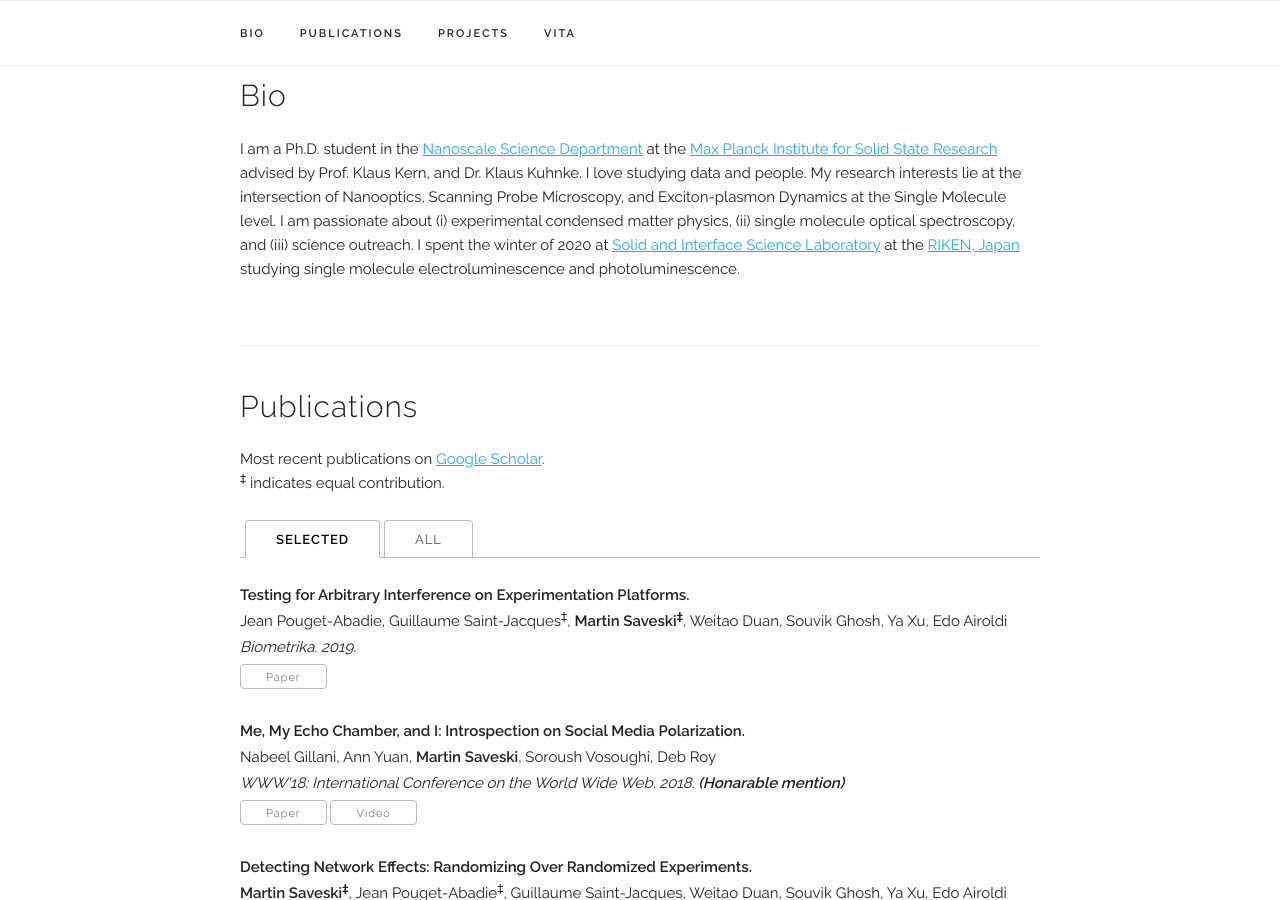
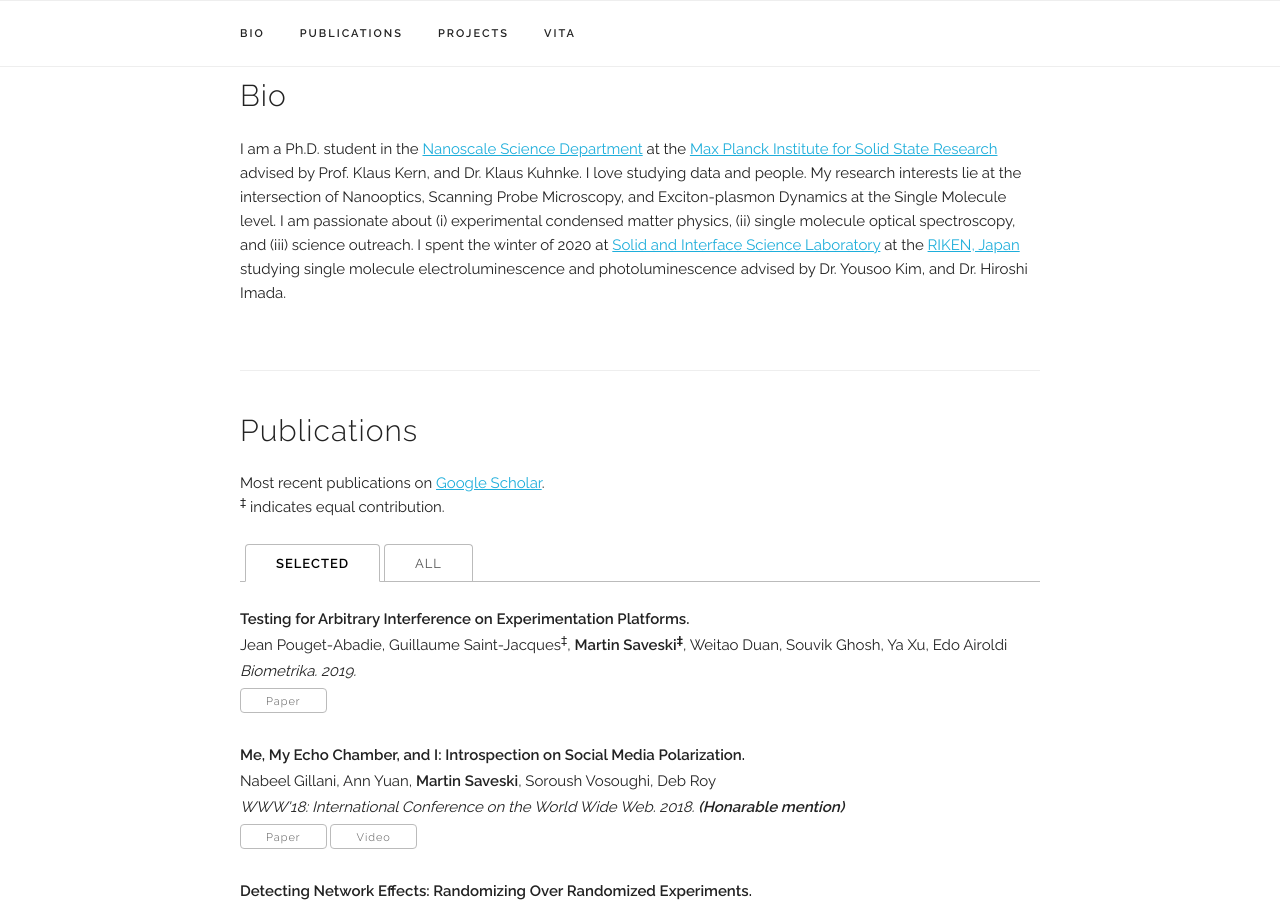
Before and after one commit to abhishekgrewal/abhishekgrewal.github.io, a Jekyll site: the page built from index.html, in a window 1280 px wide and 900 px high, scrolled down 324 px. Built offline with Jekyll 4.4.1, drawn with Linux system fonts in a browser that asks for light colours; some web fonts are replaced.

Commit message:
Update index.html

```diff
--- a/index.html
+++ b/index.html
@@ -10,7 +10,7 @@
   I love studying data and people.
   My research interests lie at the intersection of Nanooptics, Scanning Probe Microscopy, and Exciton-plasmon Dynamics at the Single Molecule level.
   I am passionate about (i) experimental condensed matter physics, (ii) single molecule optical spectroscopy, and (iii) science outreach.
-  I spent the winter of 2020 at <a href="http://www2.riken.jp/Kimlab/">Solid and Interface Science Laboratory</a> at the <a href="https://www.riken.jp/en/">RIKEN, Japan</a> studying single molecule electroluminescence and photoluminescence.
+  I spent the winter of 2020 at <a href="http://www2.riken.jp/Kimlab/">Solid and Interface Science Laboratory</a> at the <a href="https://www.riken.jp/en/">RIKEN, Japan</a> studying single molecule electroluminescence and photoluminescence advised by Dr. Yousoo Kim, and Dr. Hiroshi Imada.
   </p>
 </div>
 
```
